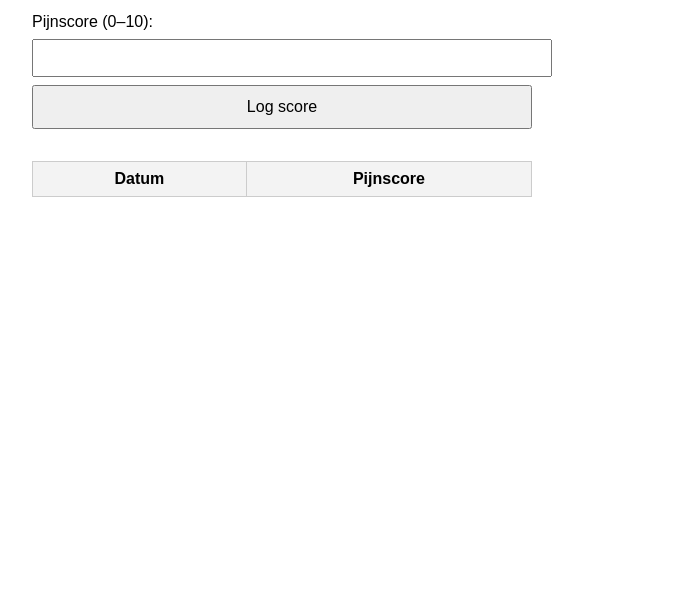
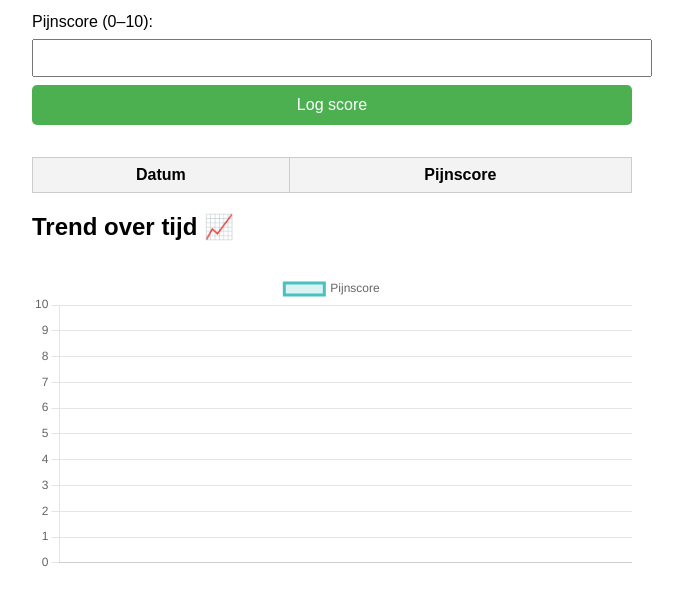
Before and after one commit to JLaarman/Scoreformulier, a plain HTML site: page index.html in a window 1280 px wide. Shown: the part 73-678 px from the top of the page, without its empty margins (0-683 px from the left). Drawn offline with nearby package versions, Linux system fonts and the light colour scheme.

Commit message:
Update index.html
Toevoegen van Trendlijn

```diff
--- a/index.html
+++ b/index.html
@@ -8,9 +8,9 @@
     body {
       font-family: sans-serif;
       margin: 2rem;
-      max-width: 500px;
+      max-width: 600px;
     }
-    h1 {
+    h1, h2 {
       margin-bottom: 1rem;
     }
     form {
@@ -28,6 +28,13 @@
       padding: 0.7rem;
       font-size: 1rem;
       cursor: pointer;
+      background-color: #4CAF50;
+      color: white;
+      border: none;
+      border-radius: 5px;
+    }
+    button:hover {
+      background-color: #45a049;
     }
     table {
       width: 100%;
@@ -41,6 +48,9 @@
     }
     th {
       background-color: #f3f3f3;
+    }
+    canvas {
+      margin-top: 2rem;
     }
   </style>
 </head>
@@ -64,9 +74,15 @@
     <tbody></tbody>
   </table>
 
+  <h2>Trend over tijd 📈</h2>
+  <canvas id="painChart" width="400" height="200"></canvas>
+
+  <script src="https://cdn.jsdelivr.net/npm/chart.js"></script>
   <script>
     const form = document.getElementById('painForm');
     const tableBody = document.querySelector('#logTable tbody');
+    const chartCanvas = document.getElementById('painChart');
+    let chart; // globale variabele voor de grafiek
 
     function loadLogs() {
       const logs = JSON.parse(localStorage.getItem('painLogs') || '[]');
@@ -75,6 +91,43 @@
         const row = document.createElement('tr');
         row.innerHTML = `<td>${log.date}</td><td>${log.score}</td>`;
         tableBody.appendChild(row);
+      });
+      updateChart(logs);
+    }
+
+    function updateChart(logs) {
+      const labels = logs.map(log => log.date);
+      const data = logs.map(log => Number(log.score));
+
+      if (chart) {
+        chart.destroy(); // bestaande grafiek vervangen bij update
+      }
+
+      chart = new Chart(chartCanvas, {
+        type: 'line',
+        data: {
+          labels: labels,
+          datasets: [{
+            label: 'Pijnscore',
+            data: data,
+            borderColor: 'rgba(75, 192, 192, 1)',
+            backgroundColor: 'rgba(75, 192, 192, 0.2)',
+            tension: 0.2,
+            fill: true
+          }]
+        },
+        options: {
+          responsive: true,
+          scales: {
+            y: {
+              min: 0,
+              max: 10,
+              ticks: {
+                stepSize: 1
+              }
+            }
+          }
+        }
       });
     }
 
```
